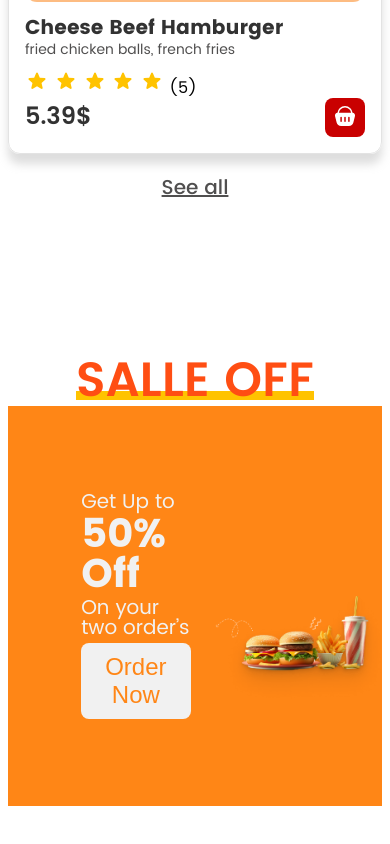
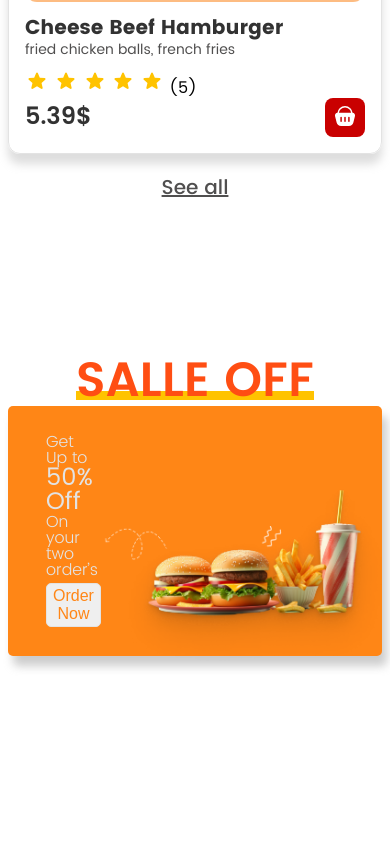
Before and after one commit to Narges-Nohekhan/web-responsive-food, a plain HTML site: page index.html in a window 390 px wide. Shown: the part 3092-3936 px from the top of the page. After the commit the page ends 3876 px from the top, so only its background shows below. Drawn offline with Linux system fonts and the light colour scheme; files whose address does not match are found by name.

Commit message:
"edit offer section and creat offer section responsive"

```diff
--- a/css/media.css
+++ b/css/media.css
@@ -95,9 +95,33 @@
         font-size: 19px;
         margin-top: -2px;
     }
+    .row_info_food_off{
+        height: 250px;
+    }
+    .left_item_text_food_off{
+        font-weight: 100;
+        font-size: 16px;
+    }
+    .left_item_text_food_off h6{
+        font-size: 24px;
+        font-weight: 400;
+    }
+    .left_item_text_food_off button{
+        font-size: 16px;
+        font-weight: 100;
+        padding: 3px 6px;
+    }
 }
 @media (min-width:677px){
    .order_food_mobile{
     display: none;
    }
+    .left_item_text_food_off button{
+        font-size: 20px;
+    }
 }
+
+@media (max-width: 676px) {
+
+
+}
--- a/css/style.css
+++ b/css/style.css
@@ -424,45 +424,43 @@ img{
     display: flex;
     justify-content: center;
 }
-.item_food_off{
-    border: 1px solid var(--color_FF8616);
+/*--------------------------*/
+.row_info_food_off{
+    display: grid;
     background-color: var(--color_FF8616);
+    grid-template-columns: 25% 75%;
+    justify-content: center;
+    align-content: center;
     height: 400px;
-    padding: 1.2rem 0 1.2rem 1.2rem;
-    display: flex;
-    align-items: center;
+    width: 100%;
+    border-radius: 5px;
+    box-shadow: 5px 10px 10px 0 rgba(183, 183, 183, 0.7);
 }
-.row_info_food_off{
-    display: flex;
-    align-items: center;
-}
-.right_item_food_off img{
-    margin-top: 88px;
-    margin-left: 10px;
-}
-.left_item_food_off h6{
-    font-weight: 800;
-    font-size: 40px;
-    color: var(--color_F1F1F1);
-    padding: 3px 3px 3px 0;
-}
-.left_item_food_off {
-    font-size: 20px;
-    font-weight: 400;
-    color: var(--color_F1F1F1);
-    margin-left: 50px;
+.left_item_text_food_off{
+    align-content: center;
+    justify-content: center;
+    color: var(--color_E3E3E3);
+    margin-left: 35px;
+    font-weight: 500;
+    font-size: 24px;
     padding: 3px;
 }
-.left_item_food_off button {
-    display: flex;
-    justify-content: center;
-    align-items: center;
-    background-color: var(--color_F1F1F1);
+.left_item_text_food_off h6{
+    font-size: 40px;
+    font-weight: 600;
+}
+.left_item_text_food_off button{
     border: none;
-    border-radius: 8px;
-    padding: 10px 24px;
+    border-radius: 5px;
     color: var(--color_FF8616);
     font-size: 24px;
     font-weight: 400;
+    padding: 5px 10px;
     margin-top: 5px;
+    border: 1px solid var(--color_E3E3E3);
 }
+
+.right_item_img_food_off img{
+    position: relative;
+    margin-top: 98px;
+}
--- a/index.html
+++ b/index.html
@@ -330,7 +330,6 @@
                 <div class="see_all_food">
                     <a href="#">See all</a>
                 </div>
-<!--                ------->
             </div>
         </div>
 <!--        offer food-->
@@ -342,14 +341,9 @@
                         <div class="line_bottom_row_title"></div>
                     </h4>
                 </div>
-                <div class="grid_foods_off">
-                    <div class="item_food_off">
-<!--                        <div class="title_sm_item_food_off">-->
-<!--                            <span>House</span>-->
-<!--                            <span></span>-->
-<!--                        </div>-->
+<!--                --------------------------------->
                 <div class="row_info_food_off">
-                            <div class="left_item_food_off">
+                    <div class="left_item_text_food_off">
                         <p>Get Up to</p>
                         <h6>50% Off</h6>
                         <p>On your two order’s</p>
@@ -357,10 +351,8 @@
                             Order Now
                         </button>
                     </div>
-                            <div class="right_item_food_off">
-                                <img src="img/offer2.png" alt="offer foods">
-                            </div>
-                        </div>
+                    <div class="right_item_img_food_off">
+                        <img src="img/offer.png" alt="offer foods">
                     </div>
                 </div>
             </div>
```
Lines whose indentation alone changed are shown as unchanged.
